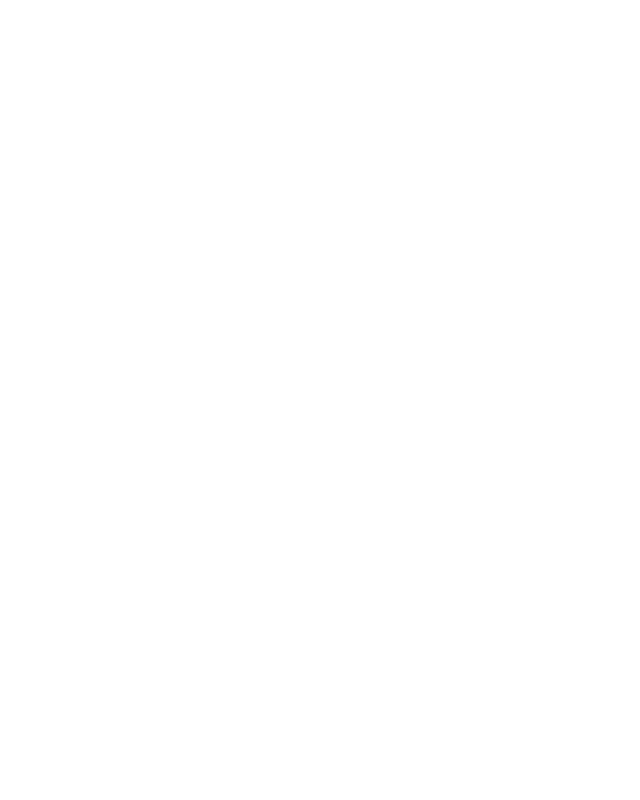
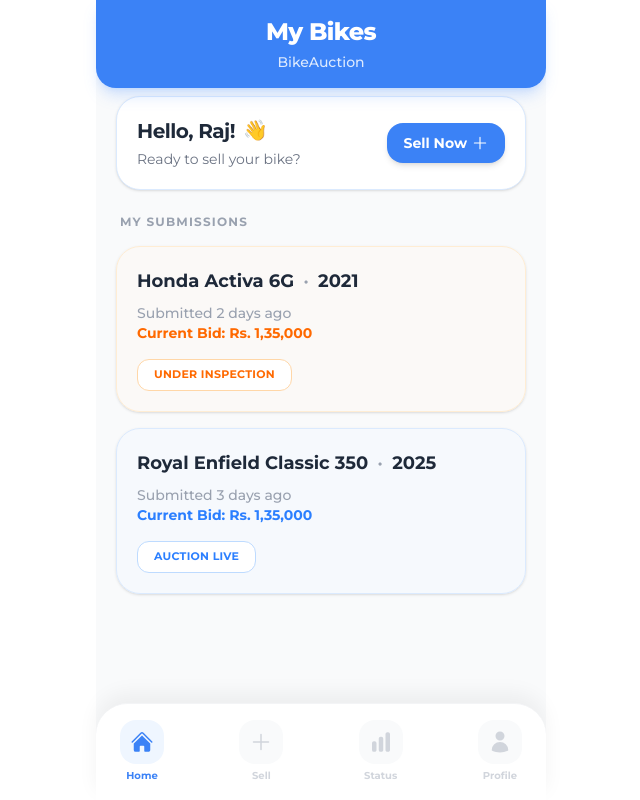
Before and after one commit to LegitMohit/bike24, a React (Vite) app: page /home in a window 1280 px wide. Before the commit this address had no page. Shown: the whole page, without its empty margins (319-959 px from the left). Built offline with nearby package versions, Linux system fonts and the light colour scheme.

Commit message:
addded homepage where we can see biddings

```diff
--- a/package.json
+++ b/package.json
@@ -12,6 +12,7 @@
   "dependencies": {
     "react": "^19.2.0",
     "react-dom": "^19.2.0",
+    "react-icons": "^5.6.0",
     "react-router-dom": "^7.13.1"
   },
   "devDependencies": {
--- a/src/App.jsx
+++ b/src/App.jsx
@@ -1,6 +1,7 @@
 import React from 'react';
 import { Routes, Route } from 'react-router-dom';
 import Layout from './components/Layout';
+import Landing from './pages/Landing';
 import Home from './pages/Home';
 import CreateAccount from './pages/CreateAccount';
 import VerifyPhone from './pages/VerifyPhone';
@@ -9,7 +10,8 @@
   return (
     <Layout>
       <Routes>
-        <Route path="/" element={<Home />} />
+        <Route path="/" element={<Landing />} />
+        <Route path="/home" element={<Home />} />
         <Route path="/create-account" element={<CreateAccount />} />
         <Route path="/verify" element={<VerifyPhone />} />
       </Routes>
--- a/src/components/PageHeader.jsx
+++ b/src/components/PageHeader.jsx
@@ -2,7 +2,7 @@
 
 const PageHeader = ({ title, subtitle }) => {
     return (
-        <div className="bg-[#3B82F6] p-6 pt-10 pb-8 text-center rounded-b-[40px] shadow-lg shadow-blue-500/20">
+        <div className="bg-[#3B82F6] p-6 pt-4 pb-4 text-center rounded-b-[20px] shadow-lg shadow-blue-500/20">
             <h1 className="text-2xl font-extrabold text-white mb-1">{title}</h1>
             {subtitle && (
                 <p className="text-blue-50 text-sm font-medium opacity-90">{subtitle}</p>
--- /dev/null
+++ b/src/data/submissions.json
@@ -0,0 +1,22 @@
+[
+    {
+        "id": 1,
+        "name": "Honda Activa 6G",
+        "year": "2021",
+        "info": "Submitted 2 days ago",
+        "bid": "1,35,000",
+        "status": "UNDER INSPECTION",
+        "statusColor": "text-orange-500 border-orange-200 bg-white",
+        "cardBg": "bg-orange-50/30 border-orange-100"
+    },
+    {
+        "id": 2,
+        "name": "Royal Enfield Classic 350",
+        "year": "2025",
+        "info": "Submitted 3 days ago",
+        "bid": "1,35,000",
+        "status": "AUCTION LIVE",
+        "statusColor": "text-blue-500 border-blue-200 bg-white",
+        "cardBg": "bg-blue-50/30 border-blue-100"
+    }
+]
--- a/src/pages/Home.jsx
+++ b/src/pages/Home.jsx
@@ -1,29 +1,88 @@
 import React from 'react';
-import { useNavigate } from 'react-router-dom';
-import Logo from '../components/Logo';
-import Button from '../components/Button';
+import PageHeader from '../components/PageHeader';
+import { HiHome, HiPlus, HiChartBar, HiUser } from 'react-icons/hi2';
+import submissions from '../data/submissions.json';
 
 const Home = () => {
-    const navigate = useNavigate();
 
     return (
-        <div className="w-full flex-1 flex flex-col items-center justify-center gap-8 p-6">
-            <div className="animate-in fade-in slide-in-from-bottom-4 duration-1000">
-                <Logo />
+        <div className="flex flex-col h-screen bg-gray-50 overflow-hidden relative">
+            {/* Header */}
+            <div className="fixed top-0 left-1/2 -translate-x-1/2 w-full max-w-[450px] z-50">
+                <PageHeader title="My Bikes" subtitle="BikeAuction" />
             </div>
 
-            <div className="w-full flex flex-col gap-5 px-2.5 animate-in fade-in slide-in-from-bottom-4 duration-1000 delay-200">
-                <Button variant="primary" onClick={() => navigate('/create-account')}>
-                    Get Started
-                </Button>
-                <Button variant="secondary">
-                    I have an account
-                </Button>
+            <div className="flex-1 overflow-y-auto px-5 pt-24 pb-[160px] flex flex-col gap-6">
+                {/* Greeting Card */}
+                <div className="bg-white p-5 rounded-3xl border border-blue-100 shadow-sm flex items-center justify-between">
+                    <div>
+                        <h2 className="text-xl font-bold flex items-center gap-2 text-gray-800">
+                            Hello, Raj! <span className="animate-bounce">👋</span>
+                        </h2>
+                        <p className="text-gray-500 text-sm mt-1">Ready to sell your bike?</p>
+                    </div>
+                    <button className="bg-primary-blue text-white px-4 py-2.5 rounded-2xl font-bold text-sm flex items-center gap-1 shadow-md hover:bg-blue-600 transition-colors">
+                        Sell Now <HiPlus className="text-lg" />
+                    </button>
+                </div>
+
+                {/* Submissions Section */}
+                <div>
+                    <h3 className="text-xs font-bold text-gray-400 uppercase tracking-widest mb-4 px-1">
+                        My Submissions
+                    </h3>
+
+                    <div className="flex flex-col gap-4">
+                        {submissions.map((bike) => (
+                            <div key={bike.id} className={`${bike.cardBg} p-5 rounded-3xl border shadow-sm hover:shadow-md transition-shadow`}>
+                                <div className="flex justify-between items-start mb-2">
+                                    <h4 className="font-bold text-gray-800 text-lg">
+                                        {bike.name} {bike.year && <span className="text-gray-400 font-medium mx-1">•</span>} {bike.year}
+                                    </h4>
+                                </div>
+                                <p className="text-sm text-gray-400 font-medium">{bike.info}</p>
+                                <p className={`text-sm font-bold mb-4 ${bike.statusColor.split(' ')[0]}`}>
+                                    {bike.bid ? `Current Bid: Rs. ${bike.bid}` : 'Awaiting first bid'}
+                                </p>
+                                <div className={`inline-block px-4 py-1.5 rounded-xl border text-[11px] font-bold tracking-wide ${bike.statusColor}`}>
+                                    {bike.status}
+                                </div>
+                            </div>
+                        ))}
+                    </div>
+                </div>
             </div>
 
-            <p className="text-sm font-medium text-gray-500 mt-2.5 animate-in fade-in slide-in-from-bottom-4 duration-1000 delay-500">
-                Trusted by 10,000+ sellers
-            </p>
+            {/* Bottom Navigation */}
+            <div className="fixed bottom-0 left-1/2 -translate-x-1/2 w-full max-w-[450px] bg-white border-t border-gray-100 px-6 py-4 flex justify-between items-center rounded-t-[32px] shadow-[0_-10px_20px_rgba(0,0,0,0.05)] z-50">
+                <div className="flex flex-col items-center gap-1 group cursor-pointer">
+                    <div className="p-2.5 bg-blue-50 rounded-2xl text-primary-blue transition-all duration-300 group-hover:scale-110">
+                        <HiHome className="text-2xl" />
+                    </div>
+                    <span className="text-[10px] font-bold text-primary-blue">Home</span>
+                </div>
+
+                <div className="flex flex-col items-center gap-1 group cursor-pointer text-gray-300">
+                    <div className="p-2.5 bg-gray-50 rounded-2xl transition-all duration-300 group-hover:bg-blue-50 group-hover:text-primary-blue">
+                        <HiPlus className="text-2xl" />
+                    </div>
+                    <span className="text-[10px] font-bold">Sell</span>
+                </div>
+
+                <div className="flex flex-col items-center gap-1 group cursor-pointer text-gray-300">
+                    <div className="p-2.5 bg-gray-50 rounded-2xl transition-all duration-300 group-hover:bg-blue-50 group-hover:text-primary-blue">
+                        <HiChartBar className="text-2xl" />
+                    </div>
+                    <span className="text-[10px] font-bold">Status</span>
+                </div>
+
+                <div className="flex flex-col items-center gap-1 group cursor-pointer text-gray-300">
+                    <div className="p-2.5 bg-gray-50 rounded-2xl transition-all duration-300 group-hover:bg-blue-50 group-hover:text-primary-blue">
+                        <HiUser className="text-2xl" />
+                    </div>
+                    <span className="text-[10px] font-bold">Profile</span>
+                </div>
+            </div>
         </div>
     );
 };
--- /dev/null
+++ b/src/pages/Landing.jsx
@@ -0,0 +1,31 @@
+import React from 'react';
+import { useNavigate } from 'react-router-dom';
+import Logo from '../components/Logo';
+import Button from '../components/Button';
+
+const Landing = () => {
+    const navigate = useNavigate();
+
+    return (
+        <div className="w-full flex-1 flex flex-col items-center justify-center gap-8 p-6">
+            <div className="animate-in fade-in slide-in-from-bottom-4 duration-1000">
+                <Logo />
+            </div>
+
+            <div className="w-full flex flex-col gap-5 px-2.5 animate-in fade-in slide-in-from-bottom-4 duration-1000 delay-200">
+                <Button variant="primary" onClick={() => navigate('/create-account')}>
+                    Get Started
+                </Button>
+                <Button variant="secondary">
+                    I have an account
+                </Button>
+            </div>
+
+            <p className="text-sm font-medium text-gray-500 mt-2.5 animate-in fade-in slide-in-from-bottom-4 duration-1000 delay-500">
+                Trusted by 10,000+ sellers
+            </p>
+        </div>
+    );
+};
+
+export default Landing;
--- a/src/pages/VerifyPhone.jsx
+++ b/src/pages/VerifyPhone.jsx
@@ -50,6 +50,7 @@
         if (otpValue.length === 6) {
             console.log('Verifying OTP:', otpValue);
             // Add verification logic here
+            navigate('/home');
         }
     };
 
```
Also changed, not shown: 1 other file (tests, documents, lock files or other folders).
